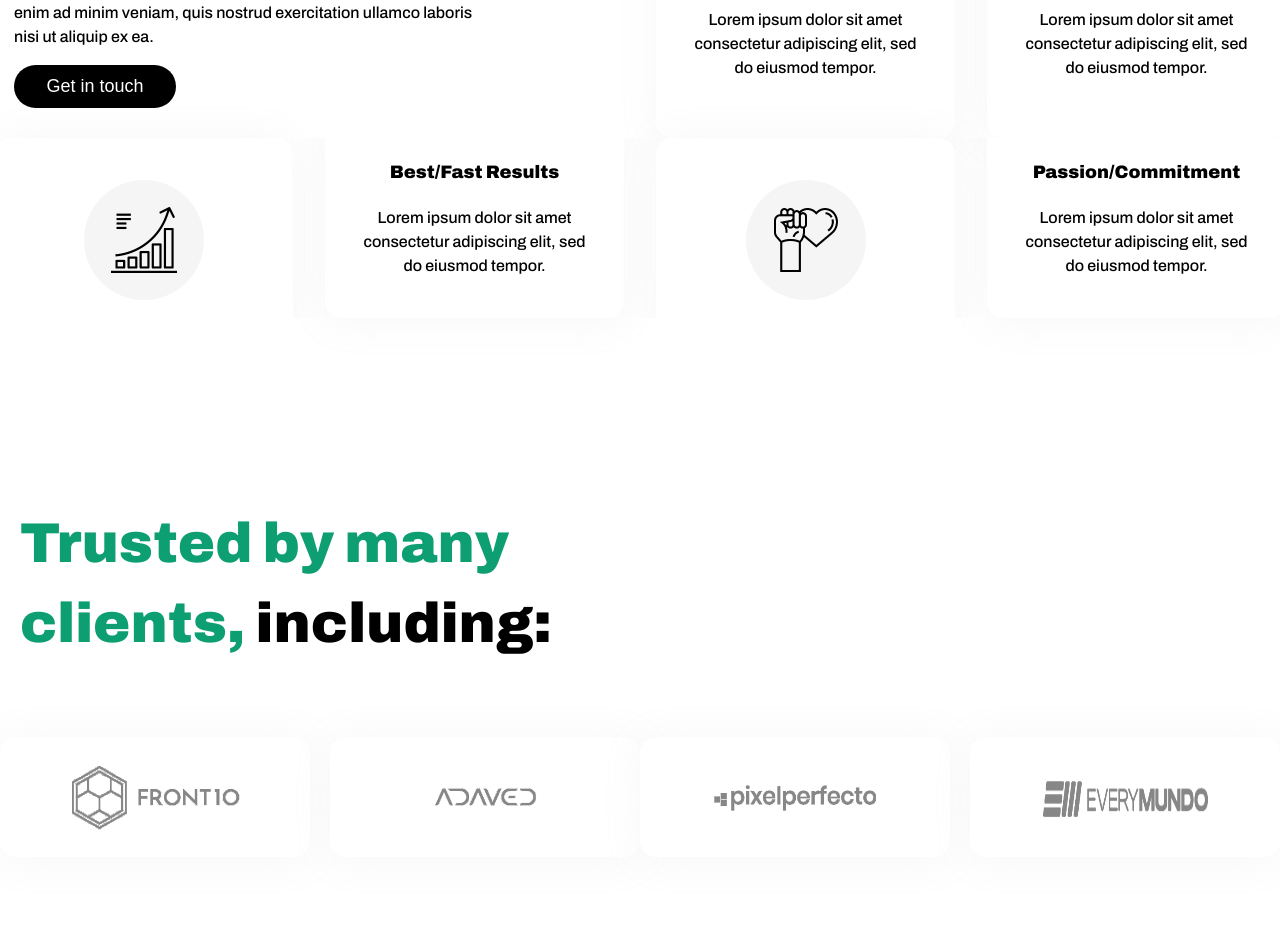
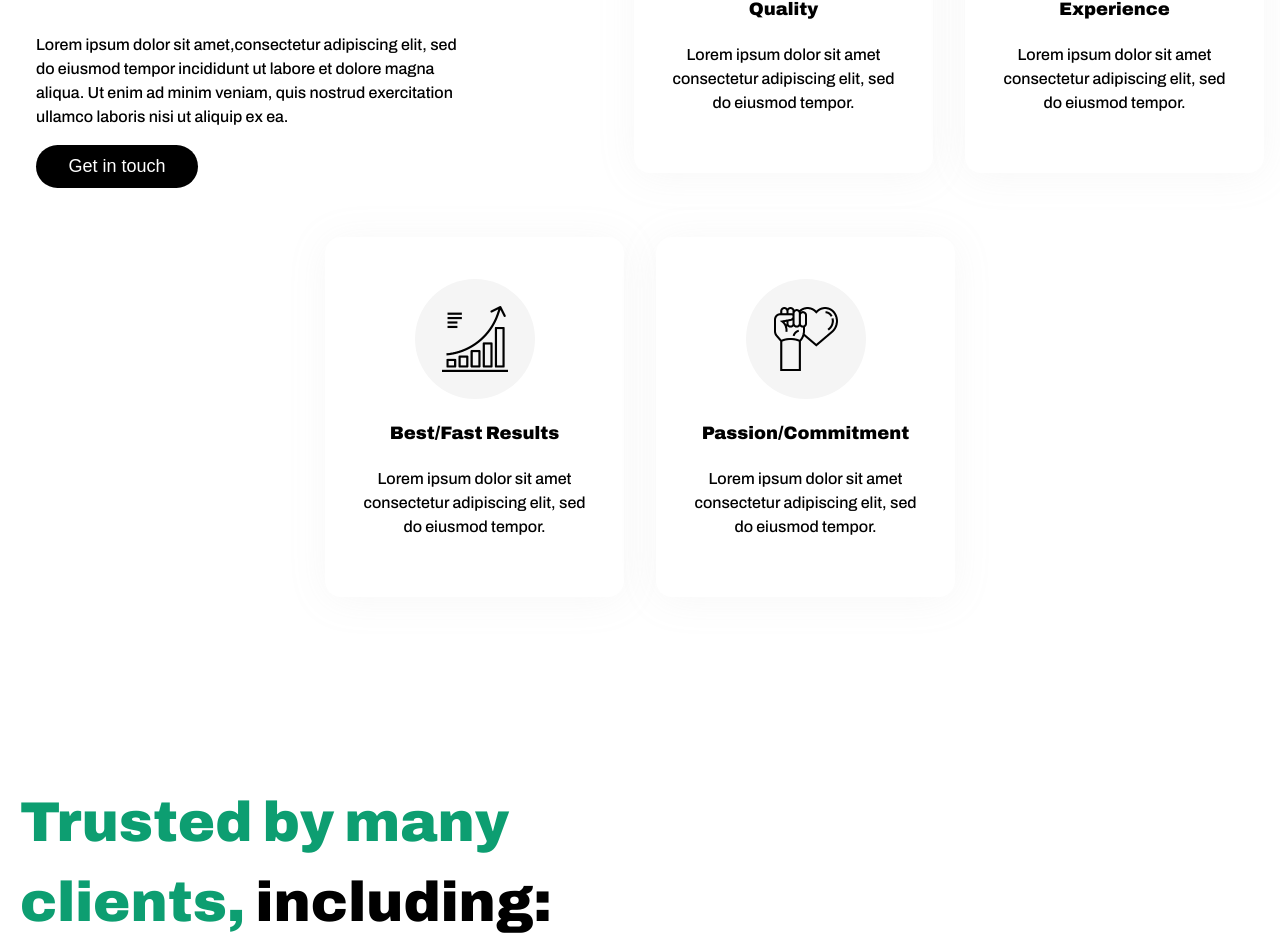
Before and after one commit to a11ysolutions/website, a React (Create React App) app: page / in a window 1280 px wide. Shown: the part 1253-2188 px from the top of the page. Built offline with nearby package versions, Linux system fonts and the light colour scheme.

Commit message:
fix: adjust qualities sections

```diff
--- a/src/Components/UI/Qualities/Qualities.css
+++ b/src/Components/UI/Qualities/Qualities.css
@@ -43,8 +43,10 @@
     row-gap: 0px;
   }
   .a11y-qualities-section {
+    display: flex !important;
     flex-direction: row;
     column-gap: 32px;
+    margin-top: 29px;
     justify-content: center;
   }
   .a11y-qualities-top-section {
```
